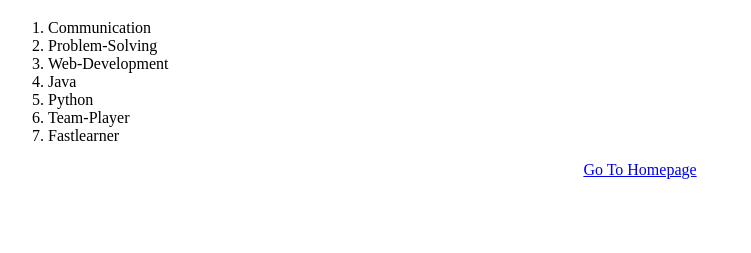
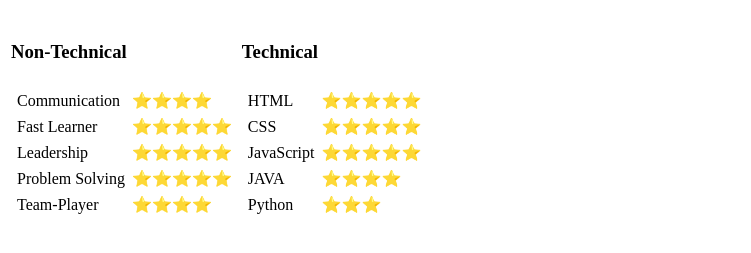
Before and after one commit to Deepak-D-code/cv, a plain HTML site: page skills.html in a window 1280 px wide. Shown: the part 61-314 px from the top of the page, without its empty margins (0-751 px from the left). Drawn offline with Linux system fonts and the light colour scheme.

Commit message:
updated skills page
added tech and non tech skills

```diff
--- a/skills.html
+++ b/skills.html
@@ -1,25 +1,68 @@
 <!DOCTYPE html>
 <html>
+  <head>
+    <meta charset="utf-8">
+    <title>Skills</title>
+  </head>
+  <body>
+    <h1>Skills</h1>
 
-<head>
-  <meta charset="utf-8" />
-  <title>Skills</title>
-</head>
-
-<body>
-  <h1>Skills</h1>
-  <ol>
-    <li>Communication</li>
-    <li>Problem-Solving</li>
-    <li>Web-Development</li>
-    <li>Java</li>
-    <li>Python</li>
-    <li>Team-Player</li>
-    <li>Fastlearner</li>
-  </ol>
-  <center>
-    <a href="index.html">Go To Homepage</a>
-    </center>
-</body>
-
+    <table>
+      <thead>
+        <tr>
+          <td><h3>Non-Technical</h3></td>
+          <td><h3>Technical</h3></td>
+        </tr>
+      </thead>
+      <tr>
+        <td>
+          <table cellspacing="5">
+          <tr>
+            <td>Communication</td>
+            <td>⭐⭐⭐⭐</td>
+          </tr>
+          <tr>
+            <td>Fast Learner</td>
+            <td>⭐⭐⭐⭐⭐</td>
+          </tr>
+          <tr>
+            <td>Leadership</td>
+            <td>⭐⭐⭐⭐⭐</td>
+          </tr>
+          <tr>
+            <td>Problem Solving</td>
+            <td>⭐⭐⭐⭐⭐</td>
+          </tr>
+          <tr>
+            <td>Team-Player</td>
+            <td>⭐⭐⭐⭐</td>
+          </tr>
+        </table>
+      </td>
+        <td>
+          <table cellspacing="5">
+          <tr>
+            <td>HTML</td>
+            <td>⭐⭐⭐⭐⭐</td>
+          </tr>
+          <tr>
+            <td>CSS</td>
+            <td>⭐⭐⭐⭐⭐</td>
+          </tr>
+          <tr>
+            <td>JavaScript</td>
+            <td>⭐⭐⭐⭐⭐</td>
+          </tr>
+          <tr>
+            <td>JAVA</td>
+            <td>⭐⭐⭐⭐</td>
+          </tr>
+          <tr>
+            <td>Python</td>
+            <td>⭐⭐⭐</td>
+          </tr>
+        </table></td>
+      </tr>
+    </table>
+  </body>
 </html>
```
